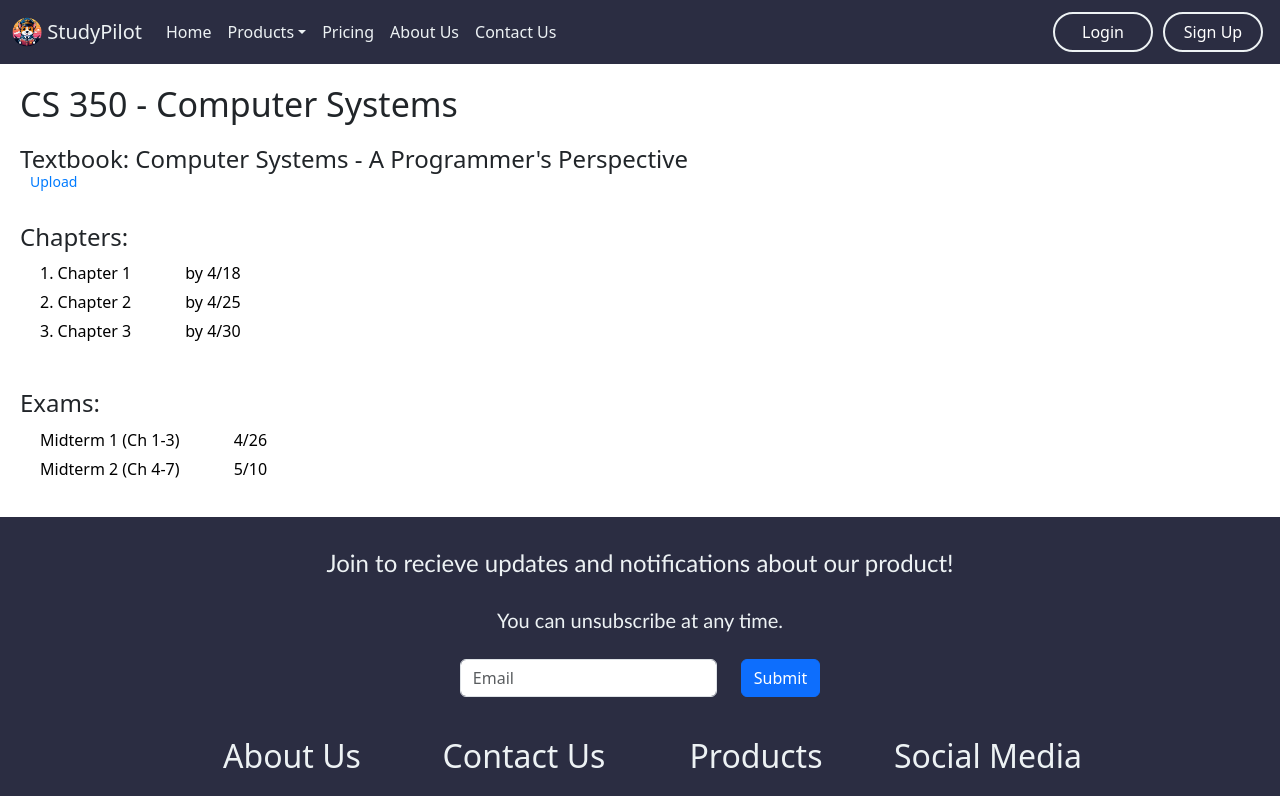
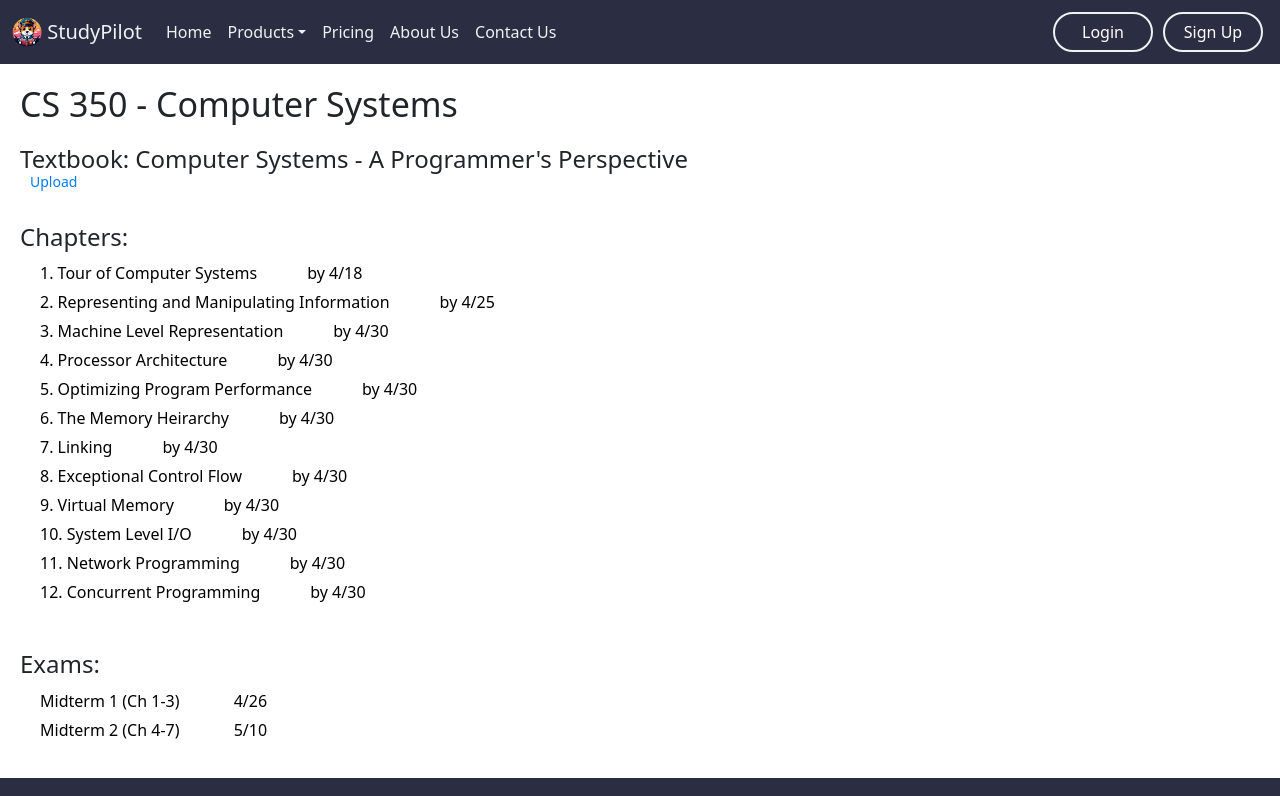
Before and after one commit to shricharanks108/studypilot, a React (Create React App) app: page /coursePage in a window 1280 px wide. Shown: the top 796 px of the page. Built offline with nearby package versions, Linux system fonts and the light colour scheme.

Commit message:
added chapter names

```diff
--- a/src/pages/CoursePage/CoursePage.js
+++ b/src/pages/CoursePage/CoursePage.js
@@ -18,11 +18,21 @@ function CoursePage() {
       <div class="chapters">
         <h2>Chapters:</h2>
         <ul>
-          <li><Link to="/chapterPage"><span style={{ marginLeft: '20px' }}></span>1. Chapter 1 <span style={{ marginLeft: '50px' }}></span> by 4/18</Link></li>
-          <li><Link to="/chapterPage"><span style={{ marginLeft: '20px' }}></span>2. Chapter 2 <span style={{ marginLeft: '50px' }}></span> by 4/25</Link></li>
-          <li><Link to="/chapterPage"><span style={{ marginLeft: '20px' }}></span>3. Chapter 3 <span style={{ marginLeft: '50px' }}></span> by 4/30</Link></li>
+            <li><Link to="/chapterPage"><span style={{ marginLeft: '20px' }}>1.  Tour of Computer Systems</span><span style={{ marginLeft: '50px' }}>by 4/18</span></Link></li>
+            <li><Link to="/chapterPage"><span style={{ marginLeft: '20px' }}>2.  Representing and Manipulating Information</span><span style={{ marginLeft: '50px' }}>by 4/25</span></Link></li>
+            <li><Link to="/chapterPage"><span style={{ marginLeft: '20px' }}>3.  Machine Level Representation</span><span style={{ marginLeft: '50px' }}>by 4/30</span></Link></li>
+            <li><Link to="/chapterPage"><span style={{ marginLeft: '20px' }}>4.  Processor Architecture</span><span style={{ marginLeft: '50px' }}>by 4/30</span></Link></li>
+            <li><Link to="/chapterPage"><span style={{ marginLeft: '20px' }}>5.  Optimizing Program Performance</span><span style={{ marginLeft: '50px' }}>by 4/30</span></Link></li>
+            <li><Link to="/chapterPage"><span style={{ marginLeft: '20px' }}>6.  The Memory Heirarchy</span><span style={{ marginLeft: '50px' }}>by 4/30</span></Link></li>
+            <li><Link to="/chapterPage"><span style={{ marginLeft: '20px' }}>7.  Linking</span><span style={{ marginLeft: '50px' }}>by 4/30</span></Link></li>
+            <li><Link to="/chapterPage"><span style={{ marginLeft: '20px' }}>8.  Exceptional Control Flow</span><span style={{ marginLeft: '50px' }}>by 4/30</span></Link></li>
+            <li><Link to="/chapterPage"><span style={{ marginLeft: '20px' }}>9.  Virtual Memory</span><span style={{ marginLeft: '50px' }}>by 4/30</span></Link></li>
+            <li><Link to="/chapterPage"><span style={{ marginLeft: '20px' }}>10. System Level I/O</span><span style={{ marginLeft: '50px' }}>by 4/30</span></Link></li>
+            <li><Link to="/chapterPage"><span style={{ marginLeft: '20px' }}>11. Network Programming</span><span style={{ marginLeft: '50px' }}>by 4/30</span></Link></li>
+            <li><Link to="/chapterPage"><span style={{ marginLeft: '20px' }}>12. Concurrent Programming</span><span style={{ marginLeft: '50px' }}>by 4/30</span></Link></li>
         </ul>
       </div>
+
       <div class="exams">
         <h2>Exams:</h2>
         <ul>
```
